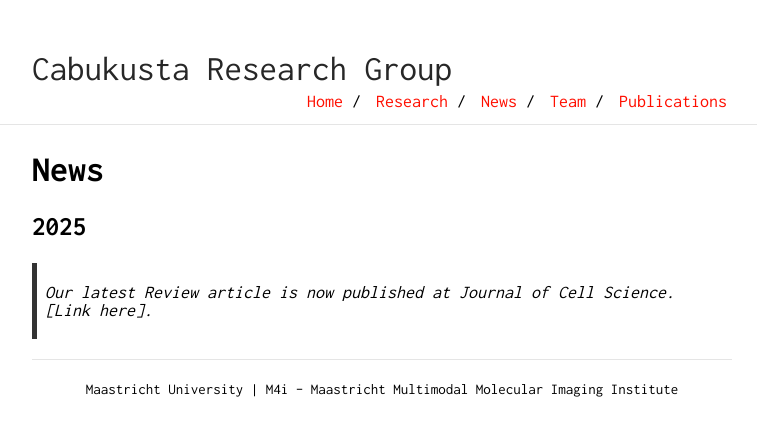
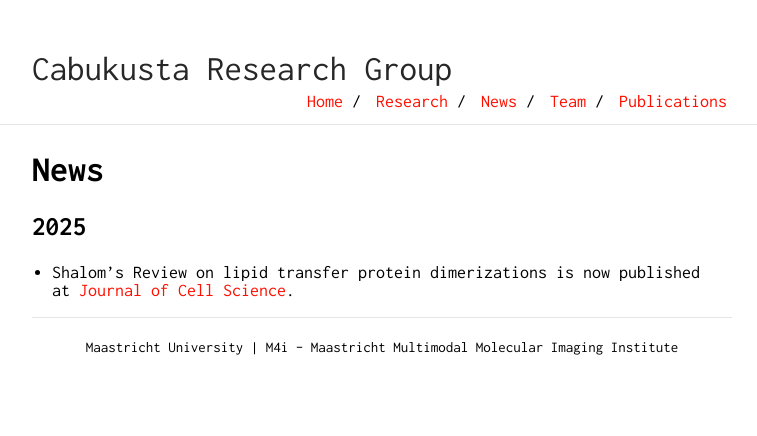
Before and after one commit to birolcabukusta/birolcabukusta.github.io, a Jekyll site: the page built from news.md, in a window 1280 px wide. Shown: the top 436 px of the page, without its empty margins (258-1015 px from the left). Built offline with Jekyll 4.4.1, drawn with Linux system fonts in a browser that asks for light colours; our own code applies the rules of GitHub Pages for plain Markdown files.

Commit message:
Add Shalom's Review publication link

```diff
--- a/news.md
+++ b/news.md
@@ -1,4 +1,5 @@
 # News
 
 ## 2025
-> Our latest Review article is now published at Journal of Cell Science. [Link here].
+
+* Shalom's Review on lipid transfer protein dimerizations is now published at [Journal of Cell Science](https://pubmed.ncbi.nlm.nih.gov/40778827/).
```
